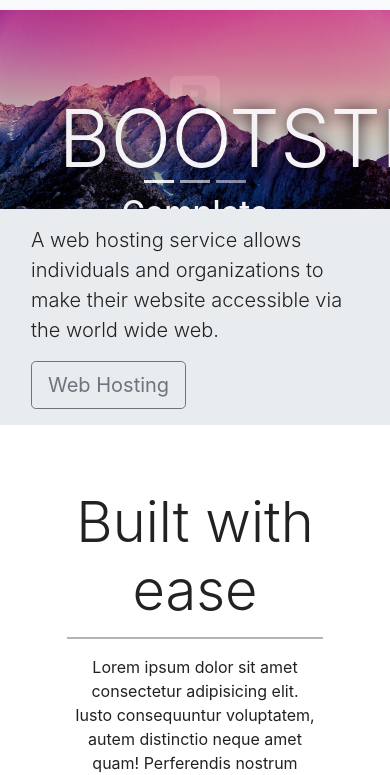
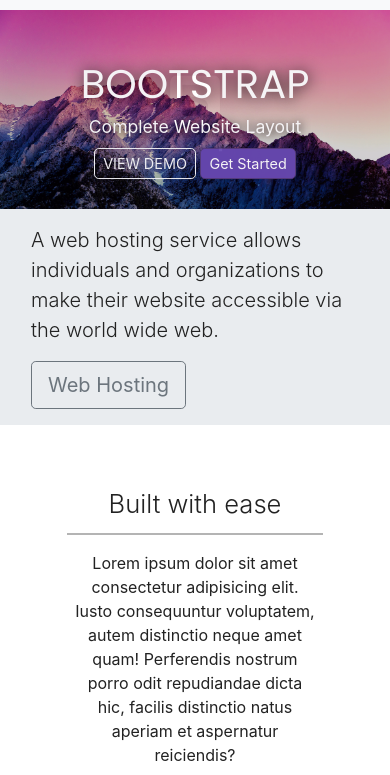
Before and after one commit to Temkum/bootstrap4-template, a plain HTML site: page index.html in a window 390 px wide. Shown: the part 75-850 px from the top of the page. Drawn offline with nearby package versions, Linux system fonts and the light colour scheme.

Commit message:
added media queries

```diff
--- a/css/style.css
+++ b/css/style.css
@@ -164,3 +164,79 @@
   margin-top: .8rem;
   margin-bottom: 1rem;
 }
+
+/* media queries */
+@media (max-width: 992px) {
+  .social a {
+    font-size: 4em;
+    padding: 2rem;
+  }
+}
+
+@media(max-width: 768px) {
+  .carousel-caption {
+    top: 45%;
+  }
+
+  .carousel-caption h1 {
+    font-size: 350%;
+    text-transform: uppercase;
+    font-family: 'Poppins';
+  }
+
+  .carousel-caption h3 {
+    font-size: 140%;
+    font-weight: 400;
+    padding-bottom: .2rem;
+  }
+
+  .carousel-caption .btn {
+    font-size: 95%;
+    padding: 8px 14px;
+  }
+
+  .display-4 {
+    font-size: 200%;
+  }
+
+  .social a {
+    font-size: 2.5em;
+    padding: 1.2rem;
+  }
+}
+
+@media (max-width: 576px) {
+  .carousel-caption {
+    top: 40%;
+  }
+
+  .carousel-caption h1 {
+    font-size: 250%;
+    text-transform: uppercase;
+    font-family: 'Poppins';
+  }
+
+  .carousel-caption h3 {
+    font-size: 110%;
+    font-weight: 400;
+    padding-bottom: .2rem;
+  }
+
+  .carousel-caption .btn {
+    font-size: 90%;
+    padding: 4px 8px;
+  }
+
+  .carousel-indicators {
+    display: none;
+  }
+
+  .display-4 {
+    font-size: 160%;
+  }
+
+  .social a {
+    font-size: 2em;
+    padding: .7rem;
+  }
+}
```
